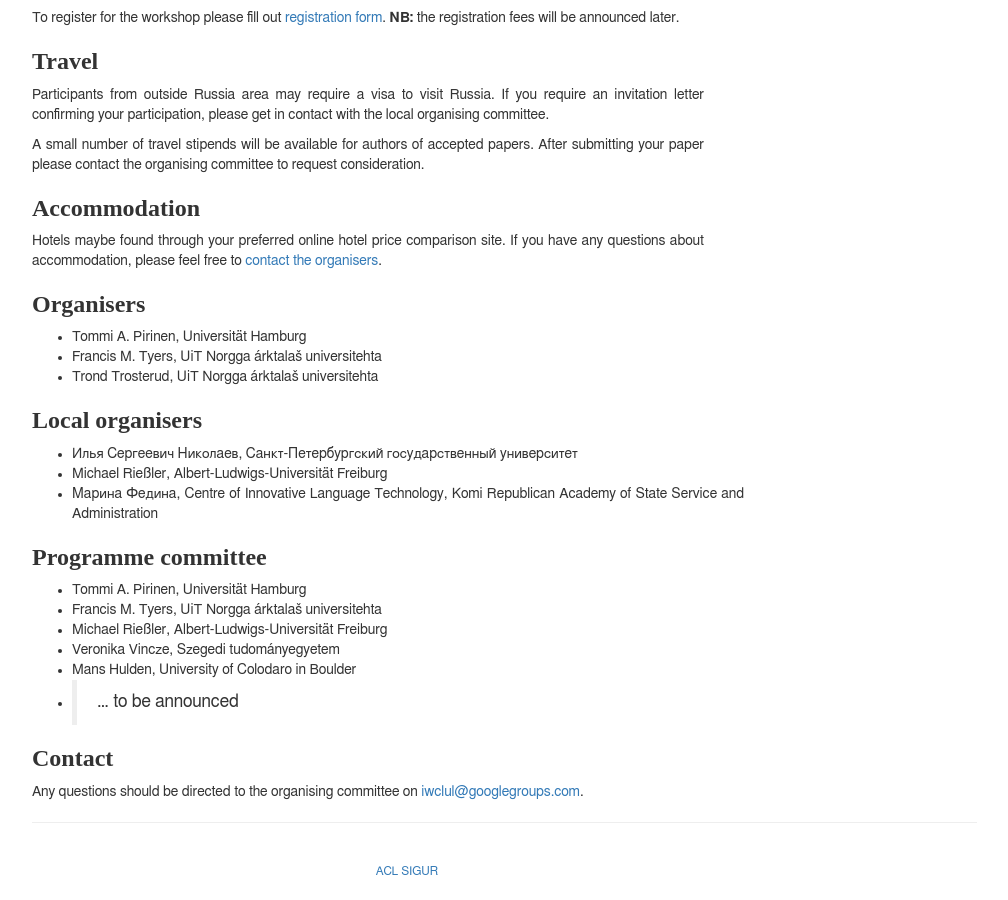
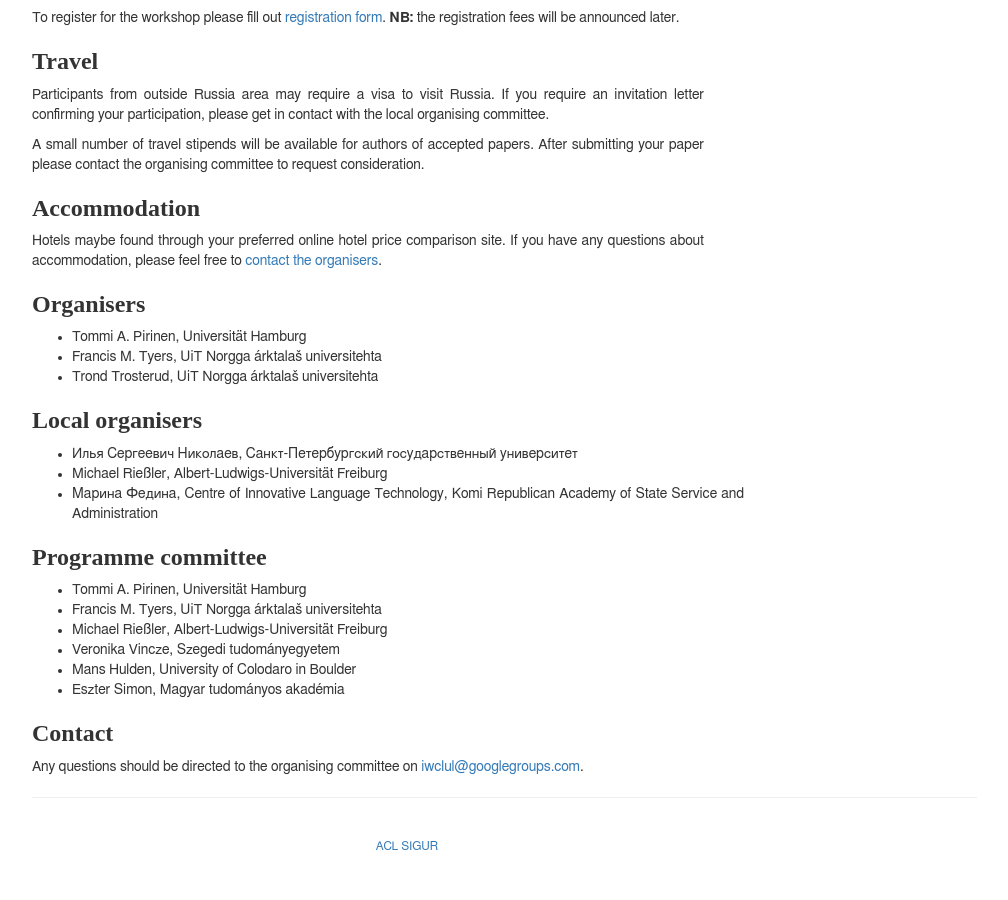
Before and after one commit to acl-sigur/acl-sigur.github.io, a Jekyll site: the page built from iwclul2017.md, in a window 1280 px wide and 900 px high, scrolled down 2247 px. Shown: the whole window, without its empty margins (233-1241 px from the left). Built offline with Jekyll 4.4.1, drawn with Linux system fonts in a browser that asks for light colours; after the commit the page ends 3122 px from its top, so only the background shows below that.

Commit message:
one more

```diff
--- a/iwclul2017.md
+++ b/iwclul2017.md
@@ -193,7 +193,7 @@ organisers][orgmail].
 * Michael Rießler, Albert-Ludwigs-Universität Freiburg
 * Veronika Vincze, Szegedi tudományegyetem
 * Mans Hulden, University of Colodaro in Boulder
-* >... to be announced
+* Eszter Simon, Magyar tudományos akadémia
 
 
 ### Contact
```
